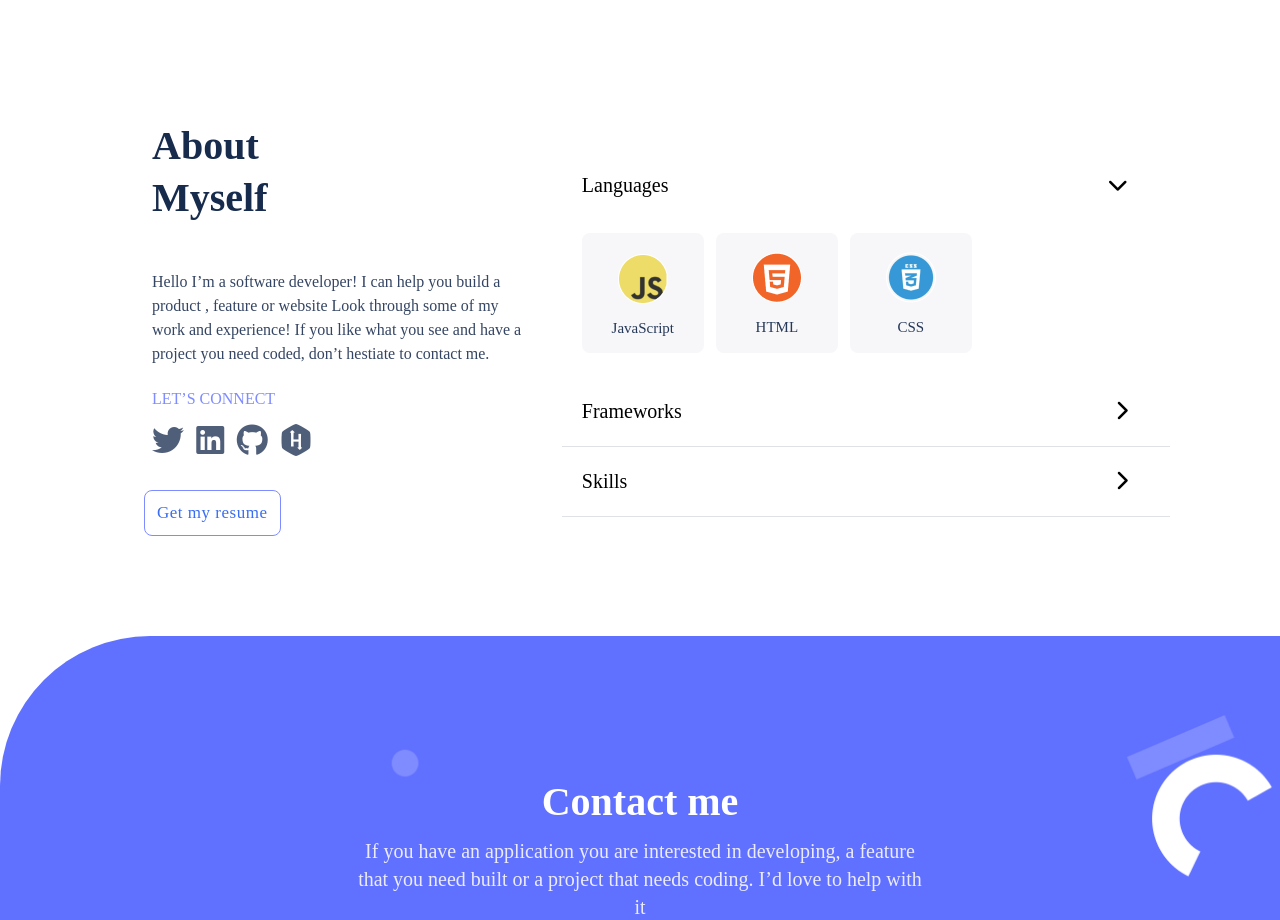
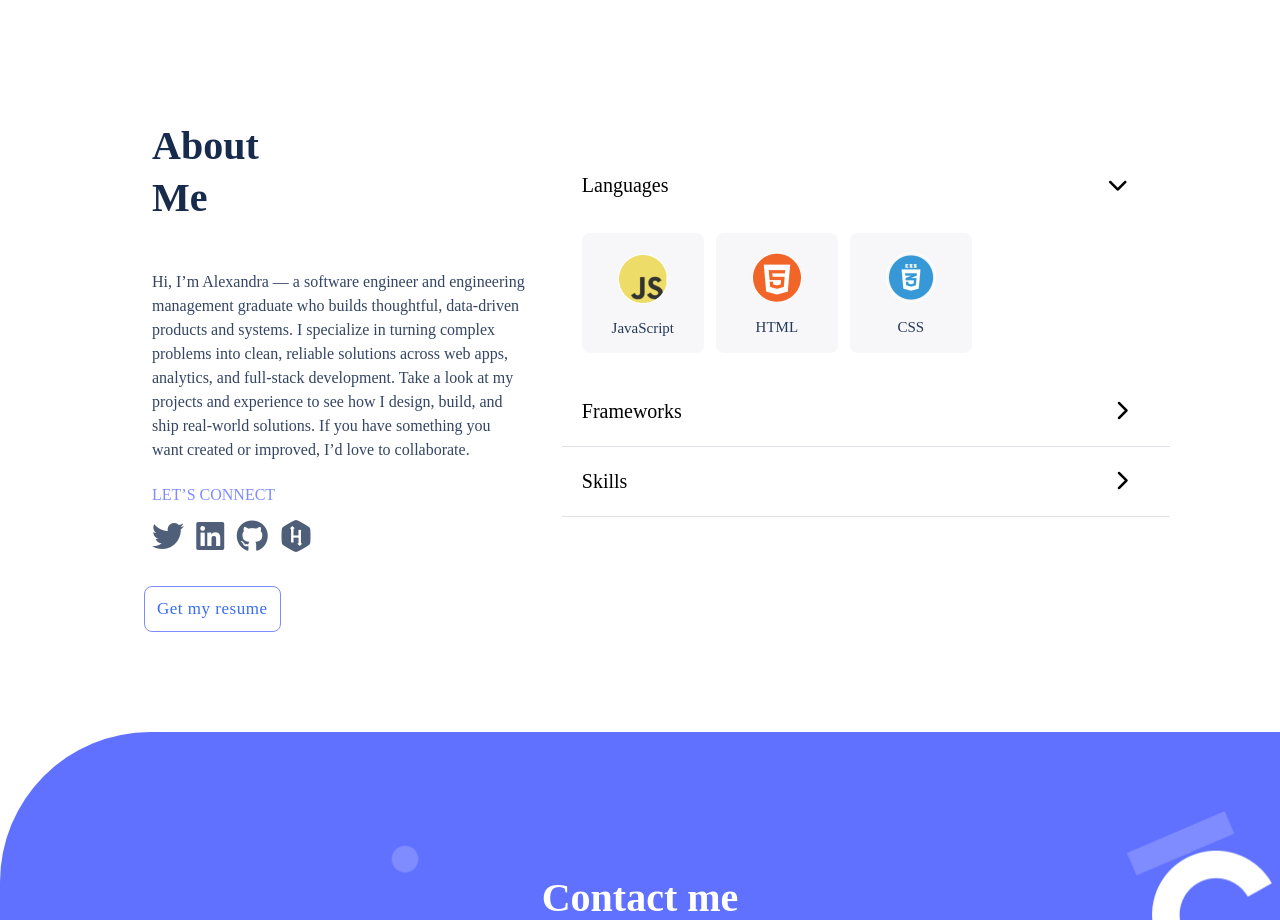
Before and after one commit to Alex-Anthony/welcome-demo, a website: page index.html in a window 1280 px wide. Shown: the part 3180-4100 px from the top of the page. Drawn offline with Linux system fonts and the light colour scheme; a web font is replaced by a local one.

Commit message:
Update index.html

```diff
--- a/index.html
+++ b/index.html
@@ -91,12 +91,15 @@
 
   <section id="about-myself">
     <div id="intro">
-      <h2 class="header">About <br> Myself</h2>
-      <p class="portfolio-description">Hello I’m a software developer! I can help you build a product , feature or
-        website
-        Look through some of my work
-        and experience! If you like what you see and have a project you need coded, don’t hestiate to contact me.</p>
-      <h3 class="lets-connect">LET’S CONNECT</h3>
+    <h2 class="header">About <br> Me</h2>
+
+    <p class="portfolio-description">
+    Hi, I’m Alexandra — a software engineer and engineering management graduate who builds thoughtful, data-driven products and systems. I specialize in turning complex problems into clean, reliable solutions across web apps, analytics, and full-stack development.
+    Take a look at my projects and experience to see how I design, build, and ship real-world solutions. If you have something you want created or improved, I’d love to collaborate.
+    </p>
+
+    <h3 class="lets-connect">LET’S CONNECT</h3>
+
       <ul class="social-media-links">
         <li> <a href="https://twitter.com/ha_manel_" target="_blank" rel="noopener" class="social-media-link"><i
               class="fa-brands fa-twitter fa-2x"></i> </a> </li>
```
